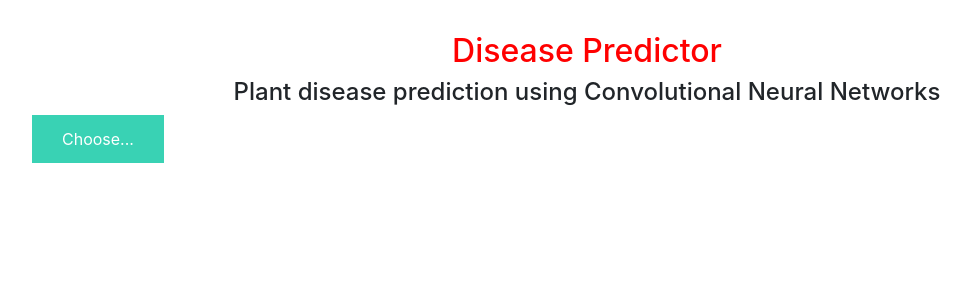
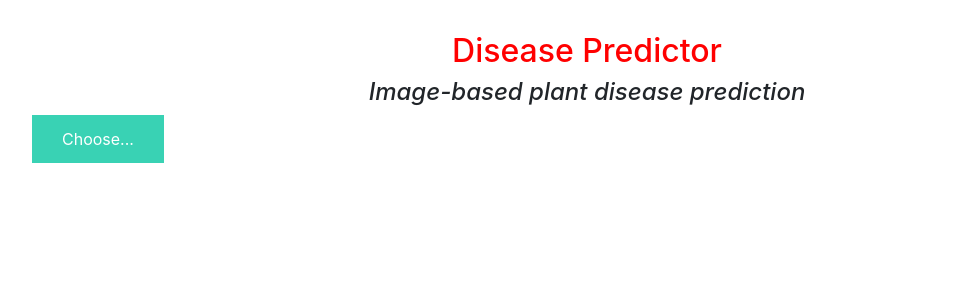
Before and after one commit to upendrak/plantmd, a Flask app: page / in a window 1280 px wide. Shown: the part 56-356 px from the top of the page, without its empty margins (53-1024 px from the left). Run offline with Flask 2, Linux system fonts and the light colour scheme; some libraries are stand-ins or nearby versions.

Commit message:
Modify template

```diff
--- a/templates/index.html
+++ b/templates/index.html
@@ -2,7 +2,7 @@
 
 <!-- <h2><center>Disease Predictor</center></h2> -->
 <h2 style="color:rgb(255,0,0)"><center>Disease Predictor</center></h2>
-<h4><center>Plant disease prediction using Convolutional Neural Networks</center></h4>
+<h4><center><i>Image-based plant disease prediction</i></center></h4>
 
 <div>
     <form id="upload-file" method="post" enctype="multipart/form-data">
```
